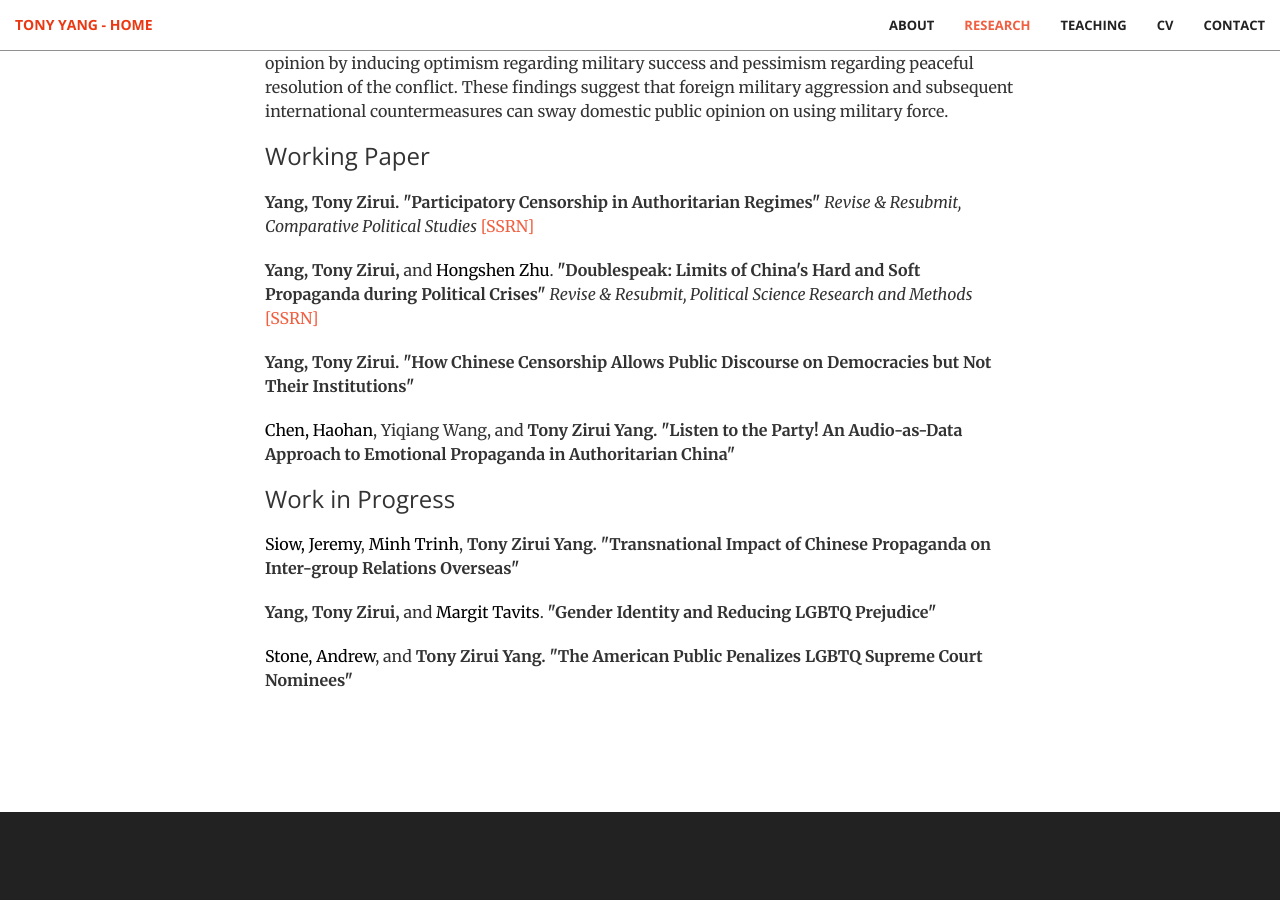
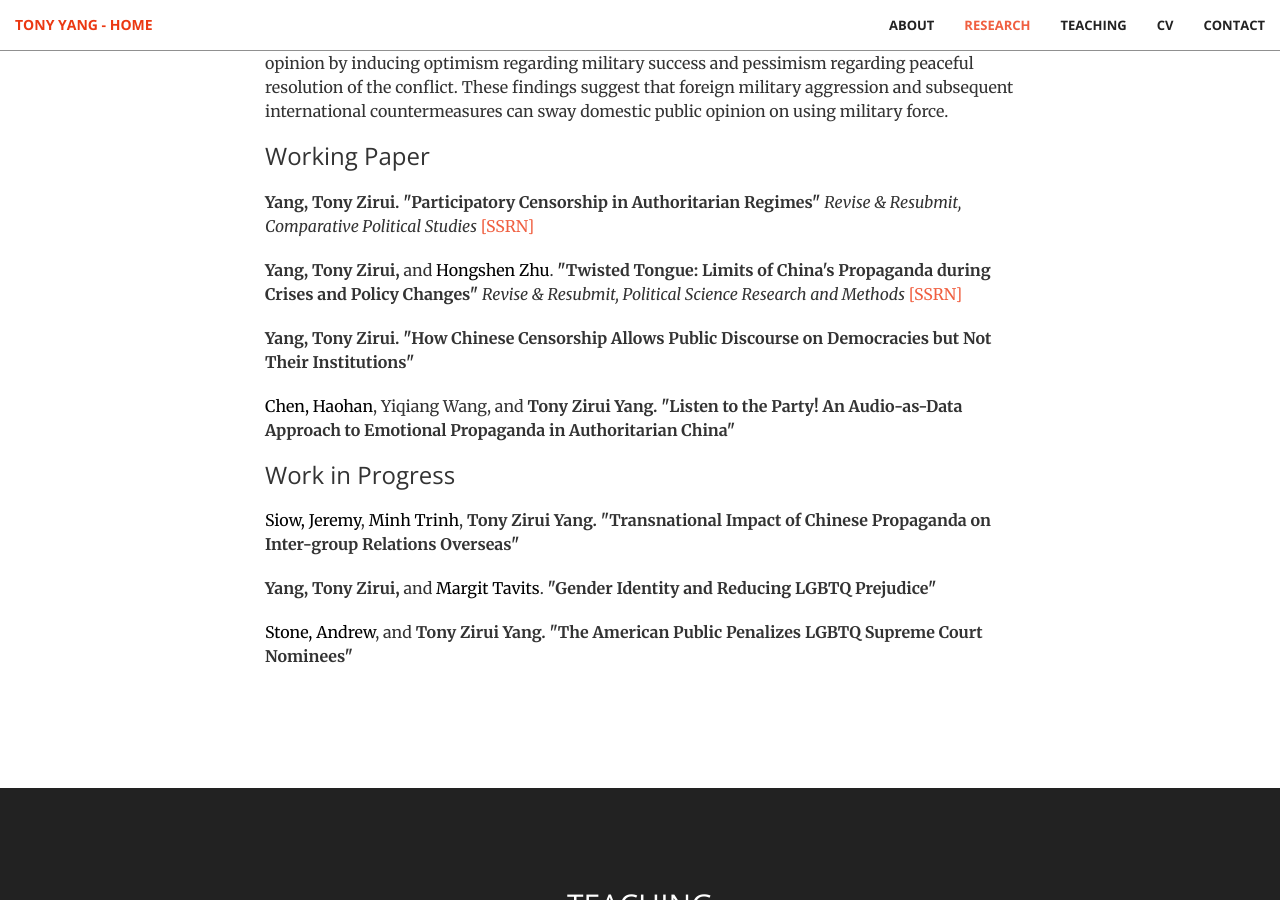
Before and after one commit to tonyhsfz/website, a Jekyll site: the page built from index.html, in a window 1280 px wide and 900 px high, scrolled down 2755 px. Built offline with Jekyll 4.4.1, drawn with Linux system fonts in a browser that asks for light colours.

Commit message:
Update publication.html

```diff
--- a/_includes/publication.html
+++ b/_includes/publication.html
@@ -41,7 +41,7 @@ Censorship in authoritarian regimes has traditionally been understood as a repre
 
 <p><b> Yang, Tony Zirui. "Participatory Censorship in Authoritarian Regimes" </b> <i>Revise & Resubmit, Comparative Political Studies</i>
  <a href="https://papers.ssrn.com/sol3/papers.cfm?abstract_id=4167554">[SSRN]</a> </p>
-                <p><b> Yang, Tony Zirui,</b> and <a href="https://hongshenzhu.org/" style="color: black;">Hongshen Zhu</a>. <b>"Doublespeak: Limits of China's Hard and Soft Propaganda during Political Crises" </b> <i>Revise & Resubmit, Political Science Research and Methods</i>
+                <p><b> Yang, Tony Zirui,</b> and <a href="https://hongshenzhu.org/" style="color: black;">Hongshen Zhu</a>. <b>"Twisted Tongue: Limits of China's Propaganda during Crises and Policy Changes" </b> <i>Revise & Resubmit, Political Science Research and Methods</i>
                 <a href="https://papers.ssrn.com/sol3/papers.cfm?abstract_id=4589500">[SSRN]</a> </p>
                 <p><b> Yang, Tony Zirui. "How Chinese Censorship Allows Public Discourse on Democracies but Not Their Institutions"  </b></p>
                 <p> <a href="https://haohanchen.github.io/" style="color: black;">Chen, Haohan</a>, Yiqiang Wang, and <b> Tony Zirui Yang. "Listen to the Party! An Audio-as-Data Approach to Emotional Propaganda in Authoritarian China" </b></p>
```
